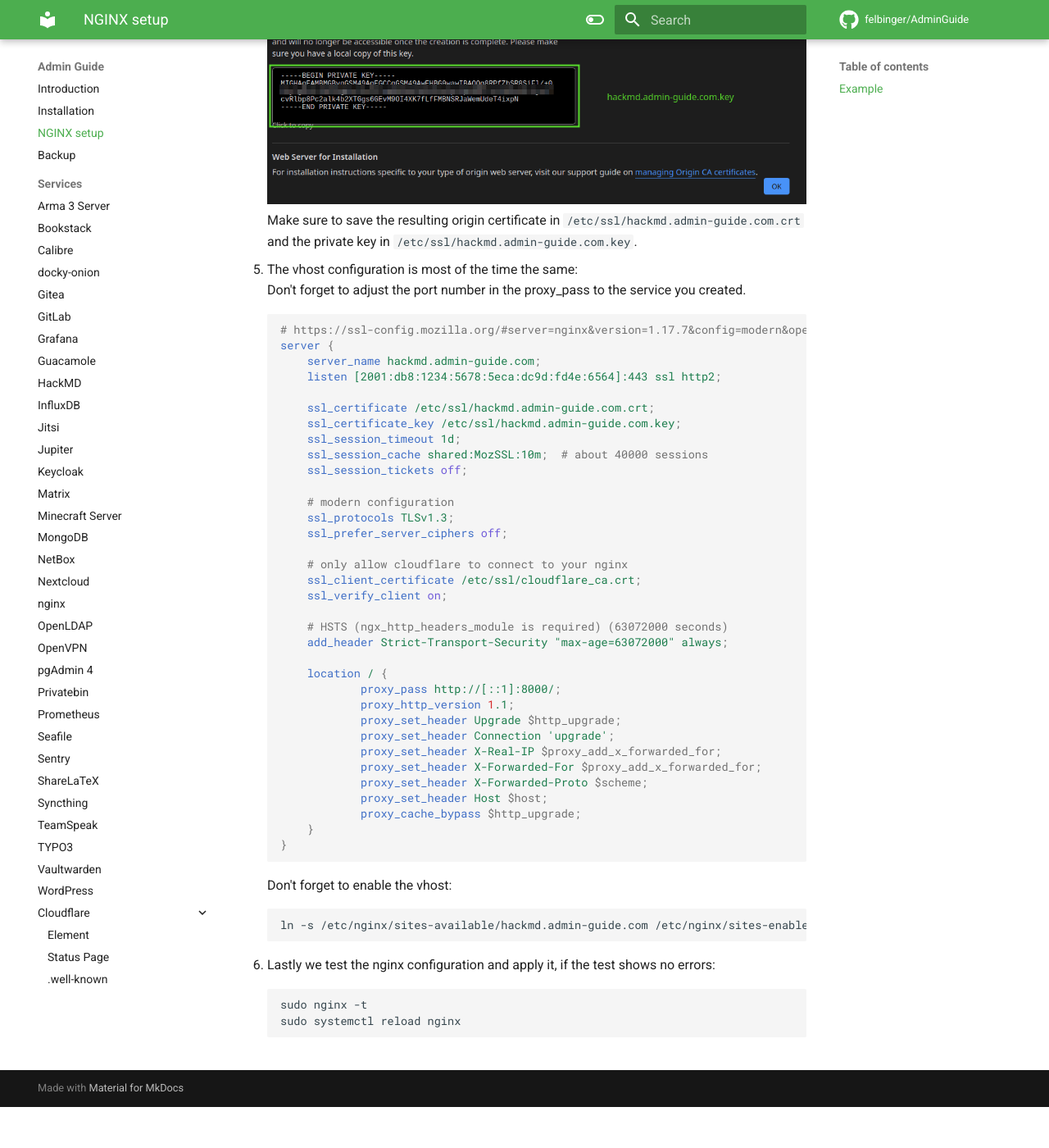
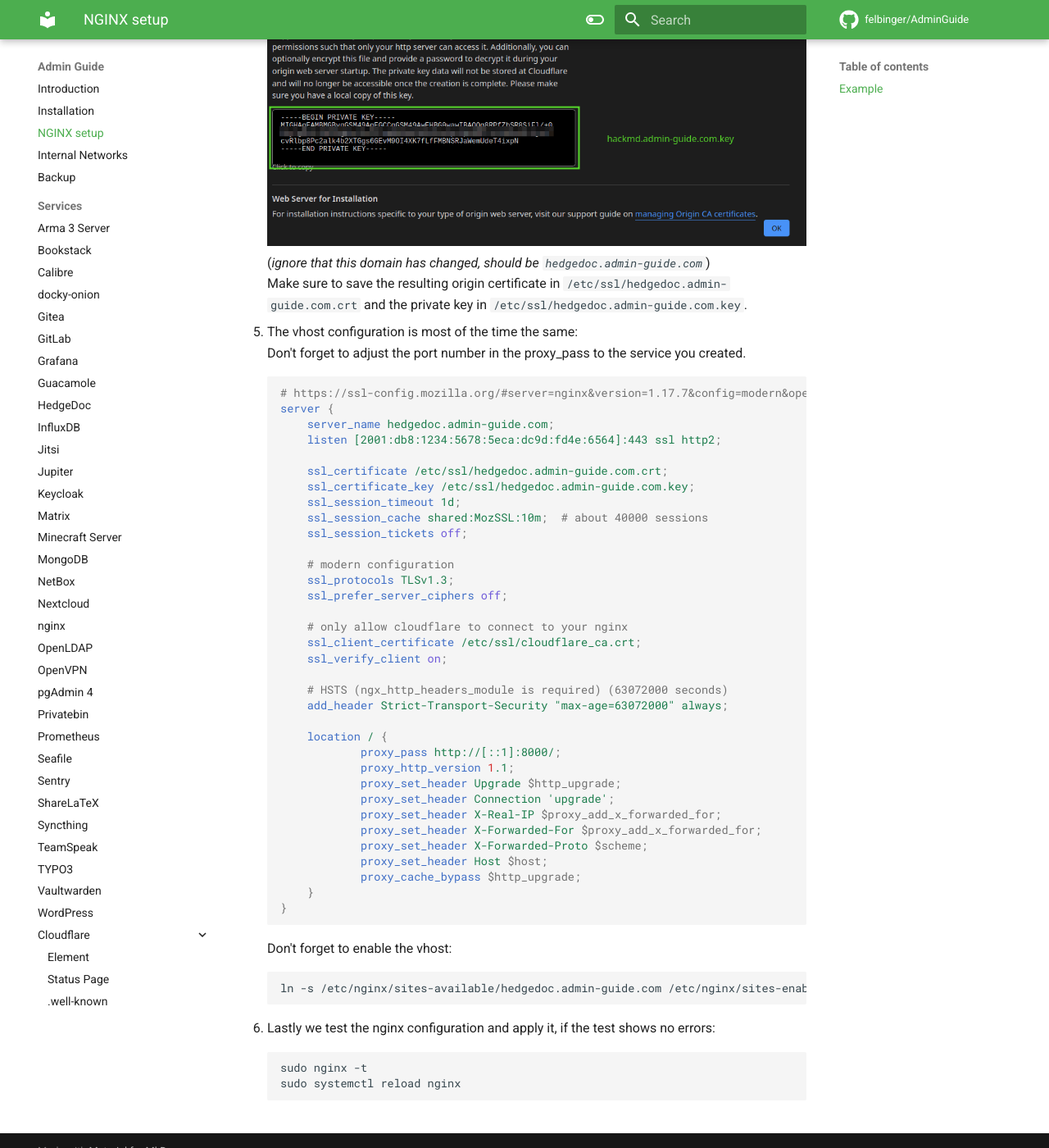
Before and after one commit to felbinger/AdminGuide, an MkDocs documentation site: the page built from docs/21_nginx.md, in a window 1280 px wide and 1400 px high, scrolled down 3114 px. Shown: the whole window at 82% size. Built offline with MkDocs 1.6.1 and Material for MkDocs 9.7.7, drawn with Linux system fonts in a browser that asks for light colours; nearby versions of some CDN libraries; comment, search, counter and statistics services are not loaded; before the commit the page ends 4464 px from its top, so only the background shows below that; some of the changed text lies outside the part shown.

Commit message:
added internal networks and images for overview; hackmd=>hedgedoc

````diff
--- a/docs/21_nginx.md
+++ b/docs/21_nginx.md
@@ -23,21 +23,21 @@ If we want to add a service we have to follow this procedure:
 
 ## Example
 
-Let's do this for the service [hackmd](services/hackmd.md):
+Let's do this for the service [hedgedoc](services/hedgedoc.md):
 
 1. Create the service directory:
    ```shell
-   mkdir -p /home/admin/hackmd
+   mkdir -p /home/admin/hedgedoc
    ```
-   Add the adjusted service definition (especially the port number!!!) and environment files from [here](services/hackmd.md).
+   Add the adjusted service definition (especially the port number!!!) and environment files from [here](services/hedgedoc.md).
    ```shell
-   vim /home/admin/hackmd/docker-compose.yml
-   vim /home/admin/hackmd/.mariadb.env
-   vim /home/admin/hackmd/.hackmd.env
+   vim /home/admin/hedgedoc/docker-compose.yml
+   vim /home/admin/hedgedoc/.postgres.env
+   vim /home/admin/hedgedoc/.hedgedoc.env
    ```
    Start the service:
    ```shell
-   sudo docker-compose -f /home/admin/hackmd/docker-compose.yml up -d
+   sudo docker-compose -f /home/admin/hedgedoc/docker-compose.yml up -d
    ```
 
 2. Generate a new random suffix for the ipv6 address.
@@ -71,30 +71,33 @@ Let's do this for the service [hackmd](services/hackmd.md):
        # ipv6 address of the host
        address 2001:db8:1234:5678::1/64
        gateway 2001:db8::1
-       # hackmd
+       # hedgedoc
        post-up ip -6 a add 2001:db8:1234:5678:5eca:dc9d:fd4e:6564/128 dev ens18    # <---- this line
    ```
 
 3. Now open the Cloudflare dashboard and go to the domain you would like to use to access your service.
    Go to DNS and add the `AAAA` dns record for the subdomain you'd like:
-   ![Image of dns record creation](img/nginx/create_dns_record.png)
+   ![Image of dns record creation](img/nginx/create_dns_record.png){: loading=lazy }
+   (*ignore that this domain has changed, should be `hedgedoc.admin-guide.com`*)
 
 4. Next go to SSL/TLS -> Origin Server and create a new certificate for the subdomain:
-   ![Image of certificate creation](img/nginx/create_certificate.png)
-   ![Image 2 of certificate creation](img/nginx/create_certificate2.png)
-   Make sure to save the resulting origin certificate in `/etc/ssl/hackmd.admin-guide.com.crt`
-   and the private key in `/etc/ssl/hackmd.admin-guide.com.key`.
+   ![Image of certificate creation](img/nginx/create_certificate.png){: loading=lazy }
+   (*ignore that this domain has changed, should be `hedgedoc.admin-guide.com`*)
+   ![Image 2 of certificate creation](img/nginx/create_certificate2.png){: loading=lazy }
+   (*ignore that this domain has changed, should be `hedgedoc.admin-guide.com`*)
+   Make sure to save the resulting origin certificate in `/etc/ssl/hedgedoc.admin-guide.com.crt`
+   and the private key in `/etc/ssl/hedgedoc.admin-guide.com.key`.
 
 5. The vhost configuration is most of the time the same:
    Don't forget to adjust the port number in the proxy_pass to the service you created.
    ```nginx
    # https://ssl-config.mozilla.org/#server=nginx&version=1.17.7&config=modern&openssl=1.1.1d&guideline=5.6
    server {
-       server_name hackmd.admin-guide.com;
+       server_name hedgedoc.admin-guide.com;
        listen [2001:db8:1234:5678:5eca:dc9d:fd4e:6564]:443 ssl http2;
 
-       ssl_certificate /etc/ssl/hackmd.admin-guide.com.crt;
-       ssl_certificate_key /etc/ssl/hackmd.admin-guide.com.key;
+       ssl_certificate /etc/ssl/hedgedoc.admin-guide.com.crt;
+       ssl_certificate_key /etc/ssl/hedgedoc.admin-guide.com.key;
        ssl_session_timeout 1d;
        ssl_session_cache shared:MozSSL:10m;  # about 40000 sessions
        ssl_session_tickets off;
@@ -125,7 +128,7 @@ Let's do this for the service [hackmd](services/hackmd.md):
    ```
    Don't forget to enable the vhost:
    ```shell
-   ln -s /etc/nginx/sites-available/hackmd.admin-guide.com /etc/nginx/sites-enabled/
+   ln -s /etc/nginx/sites-available/hedgedoc.admin-guide.com /etc/nginx/sites-enabled/
    ```
 
 6. Lastly we test the nginx configuration and apply it, if the test shows no errors:
````
Also changed, not shown: docs/22_internal_networks.md (added, +82 -0 lines), docs/index.md (+6 -0 lines), docs/services/hackmd.md (deleted, +0 -33 lines), docs/services/hedgedoc.md (added, +36 -0 lines), docs/img/internal_networks.png (added), docs/img/introduction.png (added), 2 other files.
